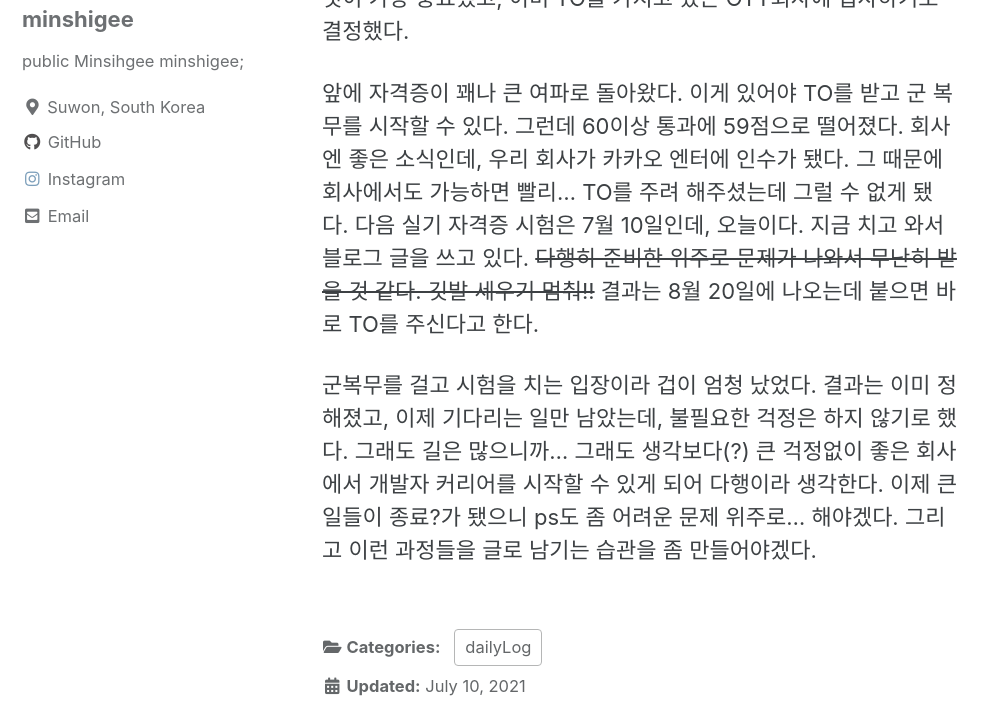
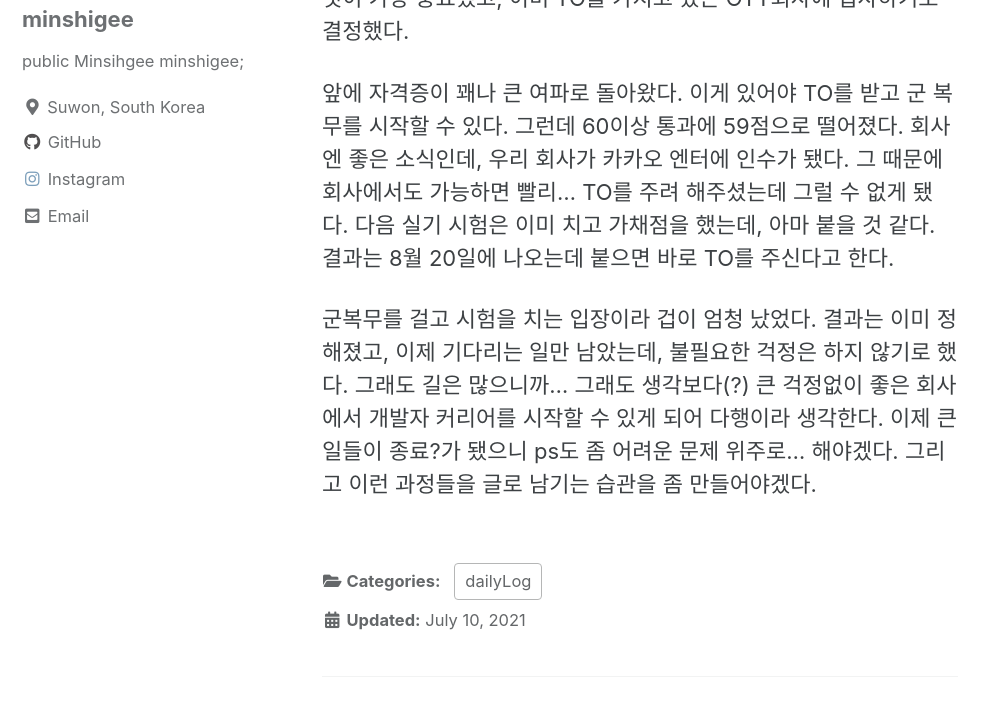
Before and after one commit to MinShiGee/MinShiGee.github.io, a Jekyll site: the page built from _posts/2021-07-10-병특01.md, in a window 1280 px wide and 900 px high, scrolled down 430 px, cut to the strip 180-900 px from the top of the window. Shown: the whole strip, without its empty margins (0-997 px from the left). Built offline with Jekyll 4.4.1, drawn with Linux system fonts in a browser that asks for light colours; cached includes are drawn as plain includes.

Commit message:
edit 현역 IT 병특을 준비하면서..6

```diff
--- a/_posts/2021-07-10-병특01.md
+++ b/_posts/2021-07-10-병특01.md
@@ -8,6 +8,6 @@ categories:
 
  내 상태에서는 전공 2년 + 정보처리산업기사 자격증을 취득한 상태여야 병특 TO를 받을 수 있었고, 올해 초부터 설렁설렁 자격증을 공부하기 시작했다. 필기는 2일 밤샘해서 무난하게 취득할 수 있었는데, 실기도 그냥 3일 밤샘하고 시험에 응시했다. 결과가 나오기 전에 회사들에서 합격 통지가 날라왔다. 결과적으로 기존 스택으로 일할 수 있는 의료 서비스 개발 스타트업과 완전 새롭게 공부해야하는 OTT 솔루션 회사 중에 골라야했다. 비교 기준으로 TO를 빠르고 확실하게 받을 수 있는 것이 가장 중요했고, 이미 TO를 가지고 있는 OTT회사에 입사하기로 결정했다.
 
- 앞에 자격증이 꽤나 큰 여파로 돌아왔다. 이게 있어야 TO를 받고 군 복무를 시작할 수 있다. 그런데 60이상 통과에 59점으로 떨어졌다. 회사엔 좋은 소식인데, 우리 회사가 카카오 엔터에 인수가 됐다. 그 때문에 회사에서도 가능하면 빨리... TO를 주려 해주셨는데 그럴 수 없게 됐다. 다음 실기 자격증 시험은 7월 10일인데, 오늘이다. 지금 치고 와서 블로그 글을 쓰고 있다. ~~다행히 준비한 위주로 문제가 나와서 무난히 받을 것 같다. 깃발 세우기 멈춰!!~~ 결과는 8월 20일에 나오는데 붙으면 바로 TO를 주신다고 한다.
+ 앞에 자격증이 꽤나 큰 여파로 돌아왔다. 이게 있어야 TO를 받고 군 복무를 시작할 수 있다. 그런데 60이상 통과에 59점으로 떨어졌다. 회사엔 좋은 소식인데, 우리 회사가 카카오 엔터에 인수가 됐다. 그 때문에 회사에서도 가능하면 빨리... TO를 주려 해주셨는데 그럴 수 없게 됐다. 다음 실기 시험은 이미 치고 가채점을 했는데, 아마 붙을 것 같다. 결과는 8월 20일에 나오는데 붙으면 바로 TO를 주신다고 한다.
 
  군복무를 걸고 시험을 치는 입장이라 겁이 엄청 났었다. 결과는 이미 정해졌고, 이제 기다리는 일만 남았는데, 불필요한 걱정은 하지 않기로 했다. 그래도 길은 많으니까... 그래도 생각보다(?) 큰 걱정없이 좋은 회사에서 개발자 커리어를 시작할 수 있게 되어 다행이라 생각한다. 이제 큰 일들이 종료?가 됐으니 ps도 좀 어려운 문제 위주로... 해야겠다. 그리고 이런 과정들을 글로 남기는 습관을 좀 만들어야겠다.
```
